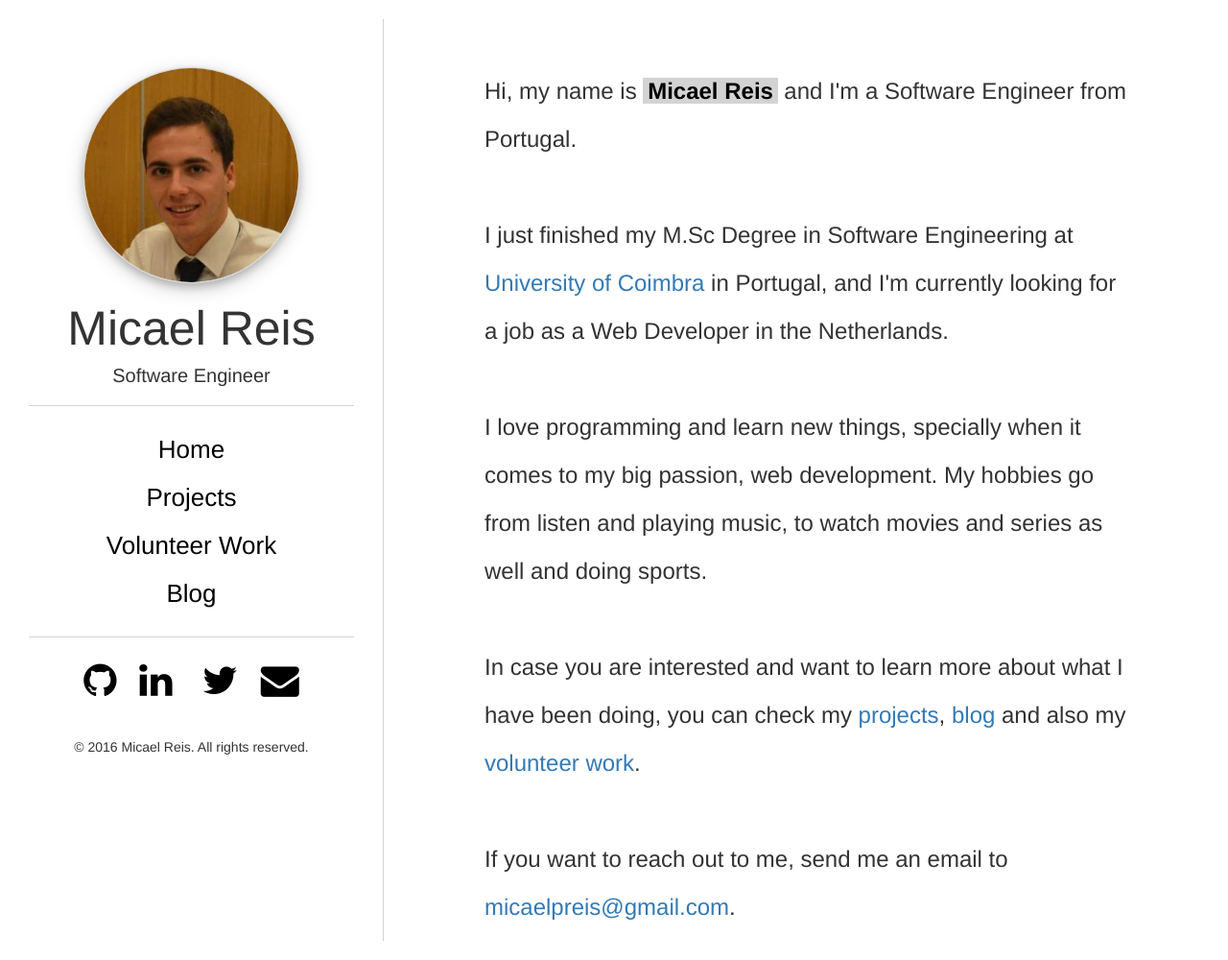
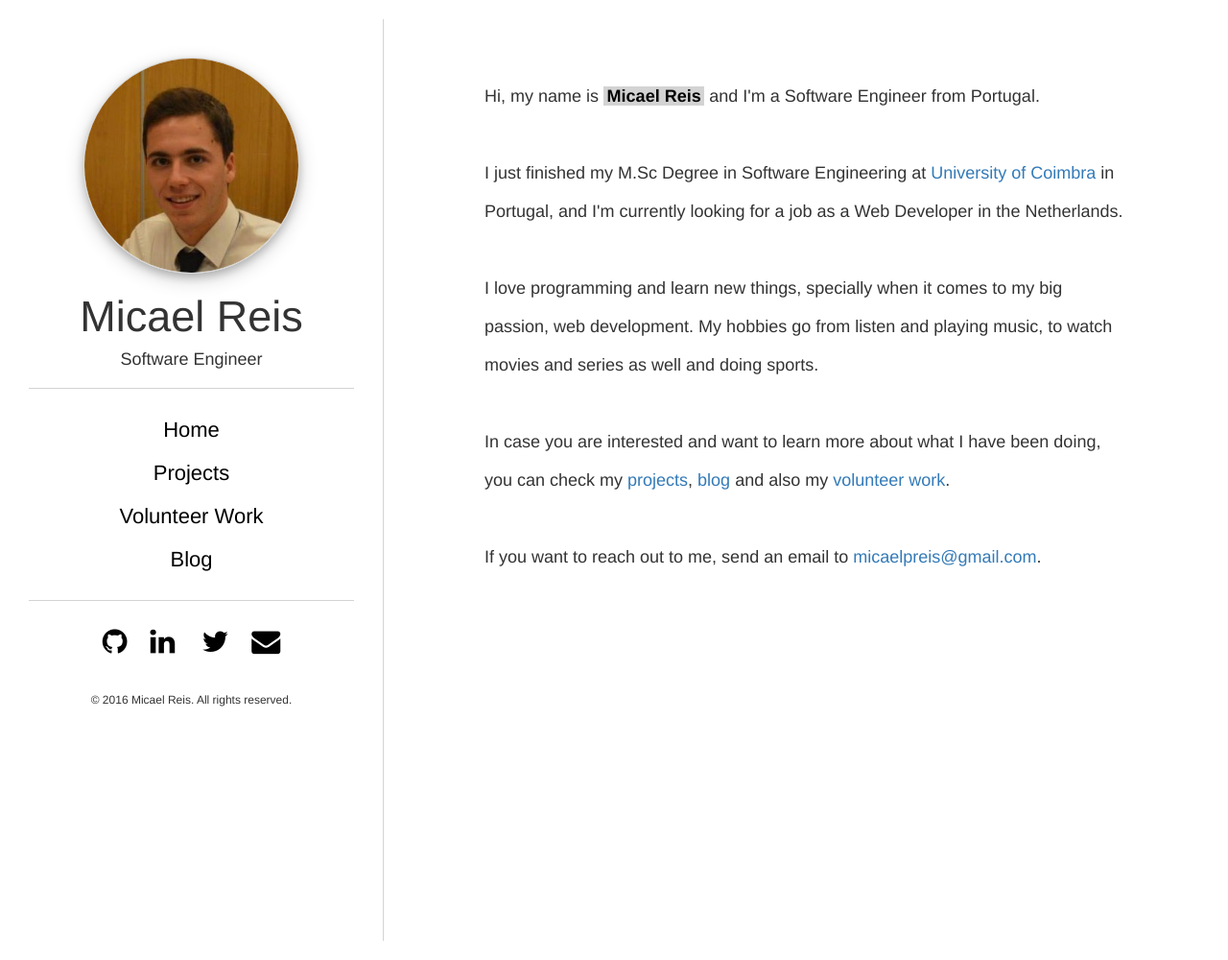
Before and after one commit to micaelpreis/micaelpreis.github.io, a Jekyll site: the page built from index.html, in a window 1280 px wide and 1000 px high. Shown: the whole window at 96% size. Built offline with Jekyll 4.4.1, drawn with Linux system fonts in a browser that asks for light colours.

Commit message:
resive elements of sidebar

```diff
--- a/_config.yml
+++ b/_config.yml
@@ -1,9 +1,8 @@
 # General Settings
 title: Micael Reis
-email: micaelpreis@gmail.com
 description: > # this means to ignore newlines until "baseurl:"
   Just a personal website of a Software Engineer
-url: "micaelreis.com" # the base hostname & protocol for your site
+url: "https://micaelreis.com" # the base hostname & protocol for your site
 baseurl: "" # the subpath of your site, e.g. /blog
 
 # Author Settings
--- a/_includes/head.html
+++ b/_includes/head.html
@@ -18,4 +18,5 @@
 
 	<!-- Canonical link tag -->
   <link rel="canonical" href="{{ page.url | replace:'index.html','' | prepend: site.baseurl | prepend: site.url }}">
+  <link rel="canonical" href="{{ site.url }}{{ page.url }}" />
 </head>
--- a/assets/css/main.css
+++ b/assets/css/main.css
@@ -8,13 +8,13 @@ body {
 	overflow-x: hidden;
 }
 
-.about h3 {
-	padding-top: 30px;
+.about h4 {
+	padding-top: 50px;
 	font-weight: 300;
-	line-height: 50px;
+	line-height: 40px;
 }
 
-.about h3 strong {
+.about h4 strong {
 	color: black;
 	padding: 0 .2em;
 	background-color: lightgrey;
--- a/assets/css/sidebar.css
+++ b/assets/css/sidebar.css
@@ -46,7 +46,7 @@
     bottom: 20px;
     width: 400px;
     margin: 0 auto;
-    padding-top: 50px;
+    padding-top: 40px;
     padding-left: 30px;
     padding-right: 30px;
     padding-bottom: 30px;
@@ -57,13 +57,13 @@
 }
 
 .sidebar-nav li {
-    line-height: 50px;
+    line-height: 45px;
 }
 
 .sidebar-nav li a {
     display: block;
     text-decoration: none;
-    font-size: 26px;
+    font-size: 22px;
     font-weight: 200;
     color: black;
 }
@@ -79,17 +79,17 @@
 }
 
 .sidebar-nav li h1 {
-    font-size: 50px;
+    font-size: 45px;
     font-weight: 100;
 }
 
 .sidebar-nav li h4 {
-    font-size: 20px;
+    font-size: 18px;
     font-weight: 400;
 }
 
 .sidebar-nav li .social-wrapper a {
-    font-size: 40px;
+    font-size: 30px;
     display: inline;
     padding: 10px;
 }
@@ -100,7 +100,7 @@
 }
 
 .sidebar-nav li .footer {
-    font-size: 14px;
+    font-size: 12px;
     font-weight: 250;
     padding-top: 10px;
 }
--- a/index.html
+++ b/index.html
@@ -7,7 +7,7 @@ layout: default
     <div class="container-fluid">
         <div class="row">
             <div class="col-lg-10 col-lg-offset-1 about">
-                <h3>
+                <h4>
                 Hi, my name is <strong>{{ site.author.name }}</strong> and I'm a Software Engineer from Portugal.
 								<br><br>
                 I just finished my M.Sc Degree in Software Engineering at <a href="http://www.uc.pt/en">University of Coimbra</a> in Portugal, and I'm currently looking for a job as a Web Developer in the Netherlands.
@@ -16,8 +16,8 @@ layout: default
 								<br><br>
 								In case you are interested and want to learn more about what I have been doing, you can check my <a href="{{ site.baseurl }}/projects.html">projects</a>, <a href="{{ site.baseurl }}/blog.html">blog</a> and also my <a href="{{ site.baseurl }}/volunteer.html">volunteer work</a>.
 								<br><br>
-								If you want to reach out to me, send me an email to <a href="mailto:micaelpreis@gmail.com">micaelpreis@gmail.com</a>.
-                </h3>
+								If you want to reach out to me, send an email to <a href="mailto:micaelpreis@gmail.com">micaelpreis@gmail.com</a>.
+                </h4>
             </div>
         </div>
     </div>
```
Also changed, not shown: 2 other files.
